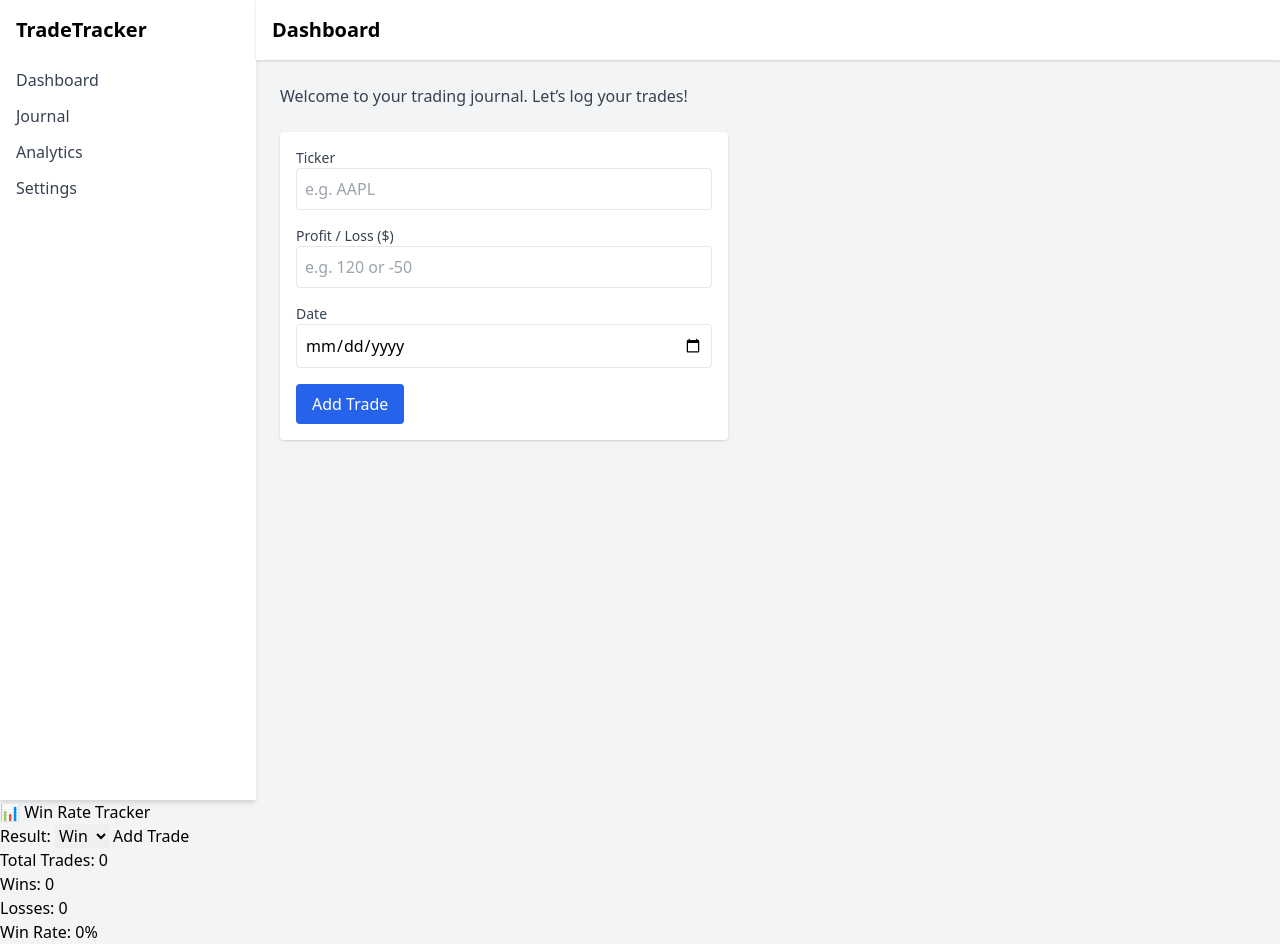
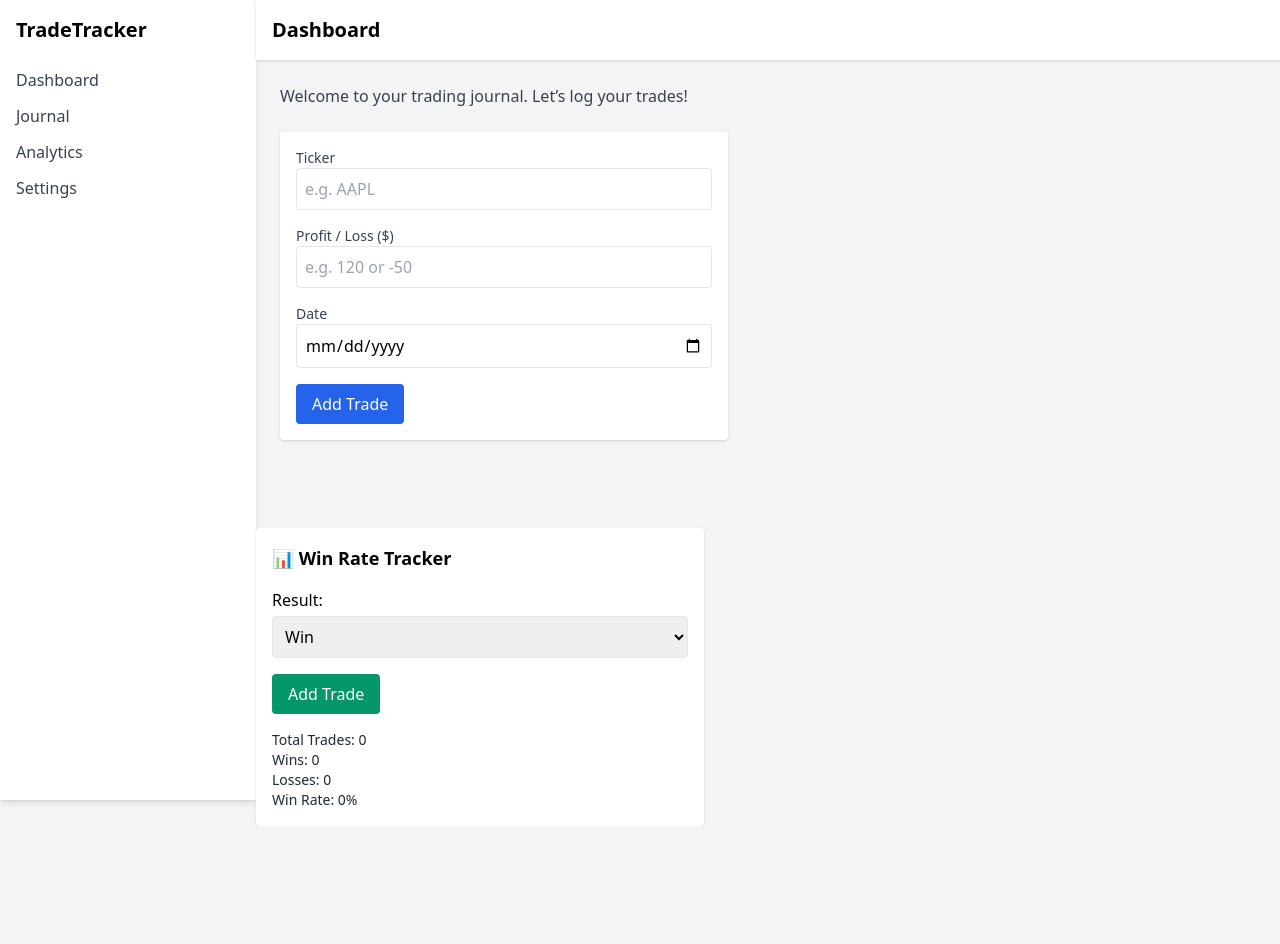
Before and after one commit to bananamama9691/tradejournal, a plain HTML site: page index.html in a window 1280 px wide. After the commit the page ends 826 px from the top, so only its background shows below. Drawn offline with nearby package versions, Linux system fonts and the light colour scheme.

Commit message:
Update index.html

```diff
--- a/index.html
+++ b/index.html
@@ -53,28 +53,30 @@
 
         <!-- Trade entries go here -->
         <div id="trade-list" class="mt-6 space-y-2 max-w-md"></div>
-      </main>
+      </main><!-- Win Rate Tracker -->
+<div class="mt-10 bg-white p-4 rounded shadow max-w-md">
+  <h2 class="text-lg font-bold mb-4">📊 Win Rate Tracker</h2>
+  <form id="tradeForm" class="space-y-4">
+    <label class="block">
+      Result:
+      <select id="tradeResult" class="w-full border p-2 rounded mt-1">
+        <option value="win">Win</option>
+        <option value="loss">Loss</option>
+      </select>
+    </label>
+    <button type="submit" class="bg-green-600 text-white px-4 py-2 rounded hover:bg-green-700">Add Trade</button>
+  </form>
+
+  <div id="stats" class="mt-4 text-sm text-gray-800">
+    <p>Total Trades: 0</p>
+    <p>Wins: 0</p>
+    <p>Losses: 0</p>
+    <p>Win Rate: 0%</p>
+  </div>
+</div>
+
 
     </div>
   </div>
 
 </body>
-</html>
-<h2>📊 Win Rate Tracker</h2>
-<form id="tradeForm">
-  <label>
-    Result:
-    <select id="tradeResult">
-      <option value="win">Win</option>
-      <option value="loss">Loss</option>
-    </select>
-  </label>
-  <button type="submit">Add Trade</button>
-</form>
-
-<div id="stats">
-  <p>Total Trades: 0</p>
-  <p>Wins: 0</p>
-  <p>Losses: 0</p>
-  <p>Win Rate: 0%</p>
-</div>
```
